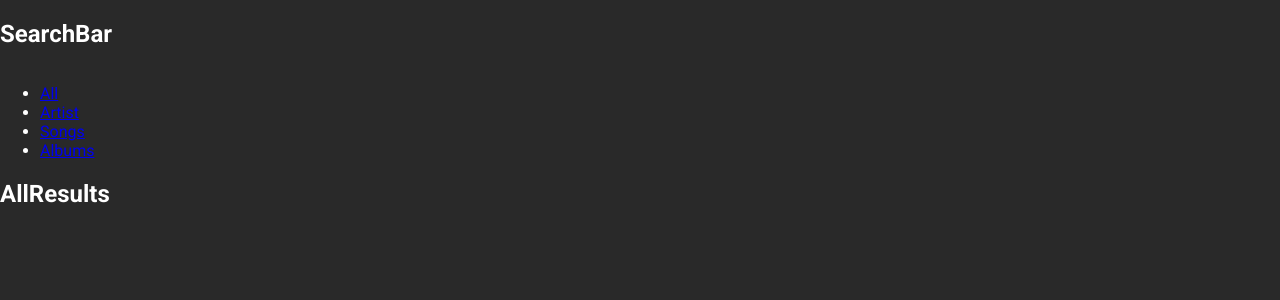
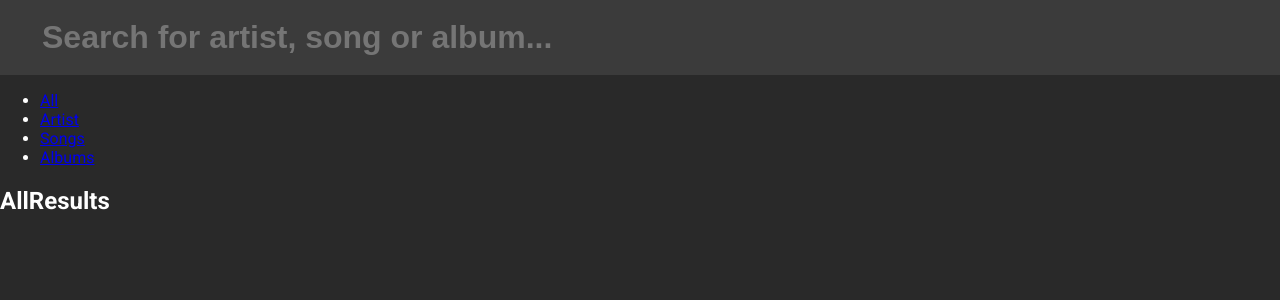
Before and after one commit to karolmc02/vuejs-spotify, a Vue app: page / in a window 1280 px wide. Shown: the top 300 px of the page. Built offline with nearby package versions, Linux system fonts and the light colour scheme.

Commit message:
SearchBar styles

```diff
--- a/src/App.vue
+++ b/src/App.vue
@@ -21,7 +21,7 @@
 
 :root {
   --lighter-gray: #666666;
-  --light-gray: #444444;
+  --light-gray: #3b3b3b;
   --dark-gray: #292929;
   --spotify-green: #008d0c;
 }
--- a/src/components/SearchBar/SearchBar.vue
+++ b/src/components/SearchBar/SearchBar.vue
@@ -1,9 +1,35 @@
 <template>
-  <h2>SearchBar</h2>
+  <div class="search-bar">
+    <input
+      type="text"
+      class="search-text"
+      autofocus
+      placeholder="Search for artist, song or album..."
+    />
+  </div>
 </template>
 
 <script>
 export default {};
 </script>
 
-<style scoped lang="scss"></style>
+<style scoped lang="scss">
+.search-bar {
+  height: 75px;
+  padding: 10px 40px;
+  background-color: var(--light-gray);
+  .search-text {
+    border: none;
+    width: 100%;
+    height: 100%;
+    background-color: var(--light-gray);
+    caret-color: var(--spotify-green);
+    font-size: 200%;
+    font-weight: bold;
+    color: white;
+    &:focus {
+      outline: none;
+    }
+  }
+}
+</style>
```
